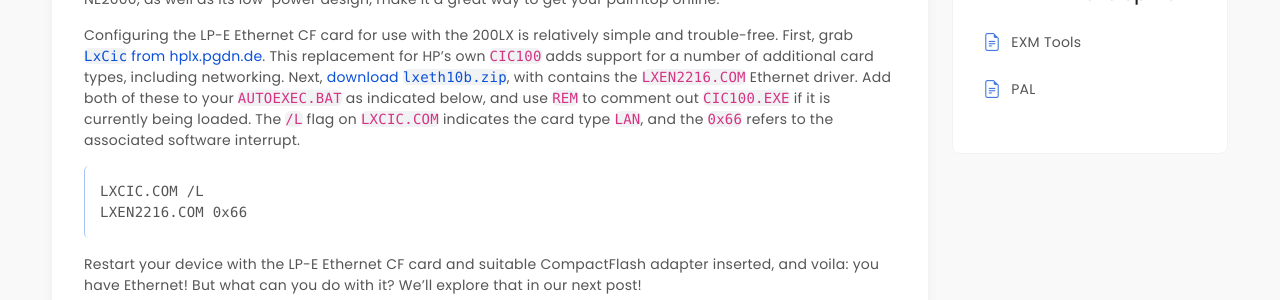
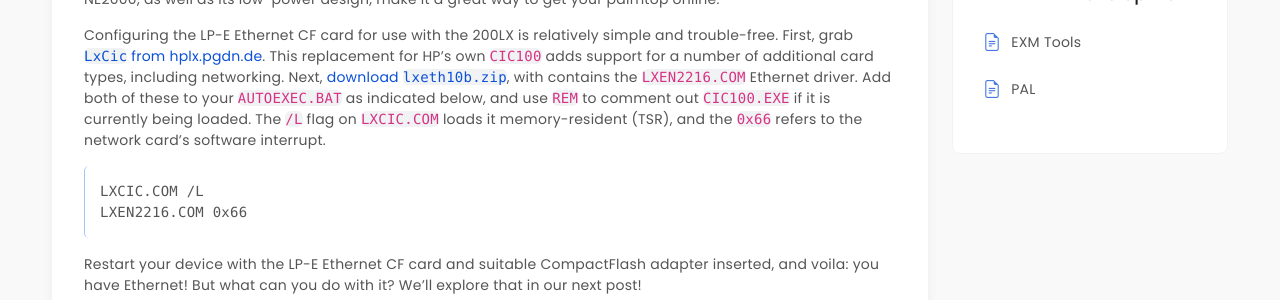
Before and after one commit to palmtops/palmtops.github.io, a Jekyll site: the page built from _posts/2021-09-11-hp-200lx-networking.md, in a window 1280 px wide and 1023 px high. Shown: the part 328-628 px from the top of the window. Built offline with Jekyll 4.4.1, drawn with Linux system fonts in a browser that asks for light colours; nearby versions of some CDN libraries.

Commit message:
:hand: :globe_with_meridians: Update HP 200LX Networking post

````diff
--- a/_posts/2021-09-11-hp-200lx-networking.md
+++ b/_posts/2021-09-11-hp-200lx-networking.md
@@ -2,14 +2,14 @@
 layout: post
 title:  "Quick and Easy Networking on the HP 200LX"
 date:   2021-09-11 23:56:42 -0500
-categories: palmtop 95lx
+categories: 200lx networking
 ---
 
 When the HP 200LX was released in 1994, the most common communication device was the modem, but as the popularity of local networking and the internet increased, more PCMCIA Ethernet options began to appear on the market. The 200LX's particular PCMCIA implementation, and the limited amount of power that it is able to supply mean that the number of compatible options is somewhat slim. But thanks to the ubiquity of the [NE2000 chipset](https://en.wikipedia.org/wiki/NE1000#NE2000), viable options can sometimes appear in unexpected places. [Socket's Low Power Ethernet CF Card](https://web.archive.org/web/20060316085033/http://www.socketcom.com/product/EA2900-117.asp), designed for Windows CE devices, launched a decade after the 200LX, but its foundation on the venerable NE2000, as well as its low-power design, make it a great way to get your palmtop online.
 
-Configuring the LP-E Ethernet CF card for use with the 200LX is relatively simple and trouble-free. First, grab [`LxCic` from hplx.pgdn.de](http://hplx.pgdn.de/). This replacement for HP's own `CIC100` adds support for a number of additional card types, including networking. Next, [download `lxeth10b.zip`](https://sourceforge.net/projects/rwhitby/files/HP200LX%20Ethernet%20Drivers/1.0/), with contains the `LXEN2216.COM` Ethernet driver. Add both of these to your `AUTOEXEC.BAT` as indicated below, and use `REM` to comment out `CIC100.EXE` if it is currently being loaded. The `/L` flag on `LXCIC.COM` indicates the card type `LAN`, and the `0x66` refers to the associated software interrupt.
+Configuring the LP-E Ethernet CF card for use with the 200LX is relatively simple and trouble-free. First, grab [`LxCic` from hplx.pgdn.de](http://hplx.pgdn.de/). This replacement for HP's own `CIC100` adds support for a number of additional card types, including networking. Next, [download `lxeth10b.zip`](https://sourceforge.net/projects/rwhitby/files/HP200LX%20Ethernet%20Drivers/1.0/), with contains the `LXEN2216.COM` Ethernet driver. Add both of these to your `AUTOEXEC.BAT` as indicated below, and use `REM` to comment out `CIC100.EXE` if it is currently being loaded. The `/L` flag on `LXCIC.COM` loads it memory-resident (TSR), and the `0x66` refers to the network card's software interrupt.
 
-```
+```bat
 LXCIC.COM /L
 LXEN2216.COM 0x66
 ```
````
